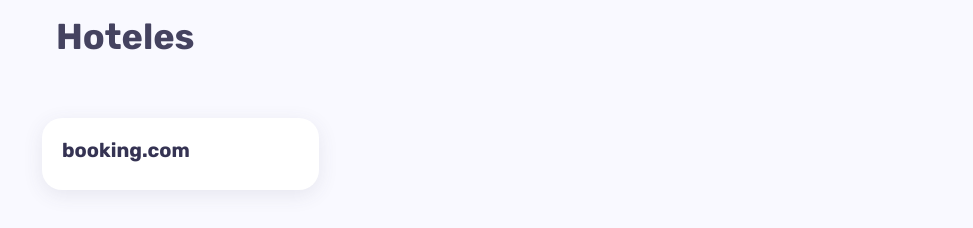
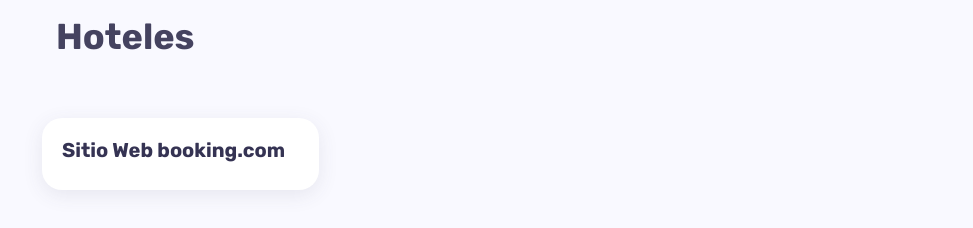
Before and after one commit to Brusolber/udhahdswuid, a plain HTML site: page index.html in a window 1280 px wide. Shown: the part 1780-2008 px from the top of the page, without its empty margins (153-1126 px from the left). Drawn offline with Linux system fonts and the light colour scheme.

Commit message:
Update index.html

```diff
--- a/index.html
+++ b/index.html
@@ -320,7 +320,7 @@
             </div>
             <div class="details">
               <h4 class="my-0 title">
-              	<a href="https://www.booking.com/city/mx/queretaro.es.html?aid=2276252&pagename=queretaro&label=msn-j51grYfqRLk_mhEpaIfOLw-80882961050495:tikwd-80883108622173:loc-190:neo:mte:lp65739:dec:qshoteles%20en%20queretaro&utm_campaign=Mexico&utm_medium=cpc&utm_source=bing&utm_term=j51grYfqRLk_mhEpaIfOLw&msclkid=1c3cc90ec1f11221ac87af3eead5154a">booking.com</a>
+              	<a href="https://www.booking.com/city/mx/queretaro.es.html?aid=2276252&pagename=queretaro&label=msn-j51grYfqRLk_mhEpaIfOLw-80882961050495:tikwd-80883108622173:loc-190:neo:mte:lp65739:dec:qshoteles%20en%20queretaro&utm_campaign=Mexico&utm_medium=cpc&utm_source=bing&utm_term=j51grYfqRLk_mhEpaIfOLw&msclkid=1c3cc90ec1f11221ac87af3eead5154a">Sitio Web booking.com</a>
               </h4>
               <ul class="list-inline meta mb-0 mt-2">
               </ul>
```
